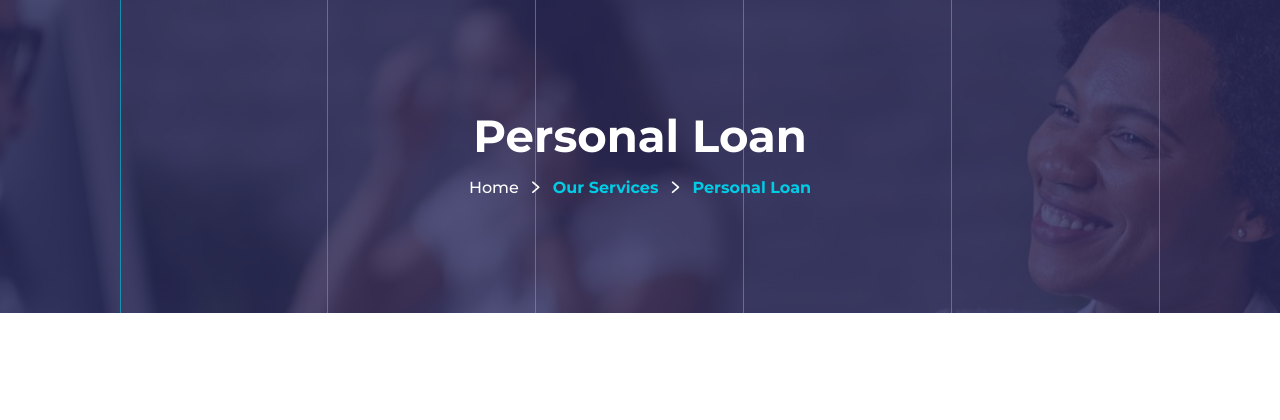
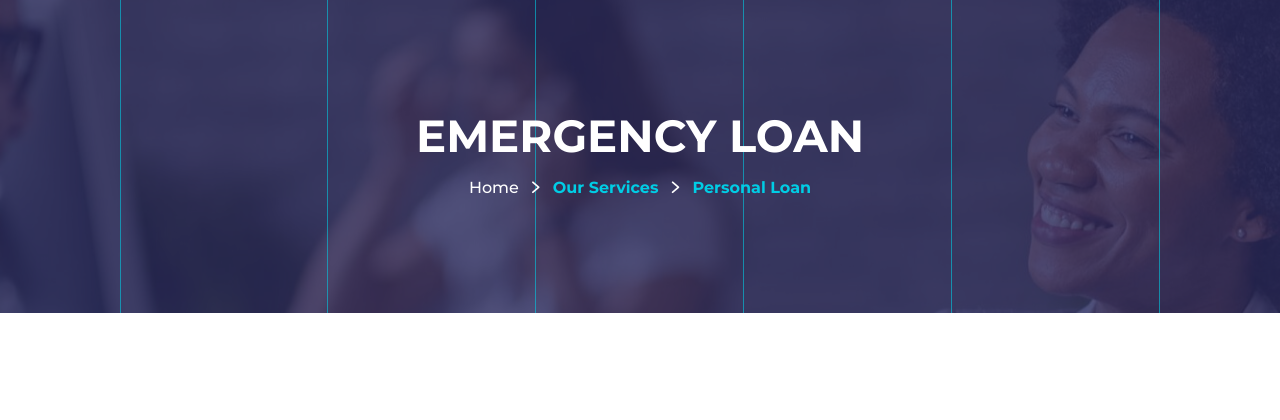
Before and after one commit to arjan001/easilon-html-main, a PHP site: page /emergency-loan.php in a window 1280 px wide. Shown: the part 165-585 px from the top of the page. Run offline with PHP 8.4, Linux system fonts and the light colour scheme; some web fonts are replaced.

Commit message:
EMMERGENCY SECONF FIX

```diff
--- a/emergency-loan.php
+++ b/emergency-loan.php
@@ -38,7 +38,7 @@
             <!-- /.page-header__bg -->
             <div class="container">
                 <div class="page-header__content">
-                    <h2 class="page-header__title">personal loan</h2>
+                    <h2 class="page-header__title">EMERGENCY LOAN</h2>
                     <ul class="easilon-breadcrumb list-unstyled">
                         <li><a href="index.php">Home</a></li>
                         <li><span>our services</span></li>
```
